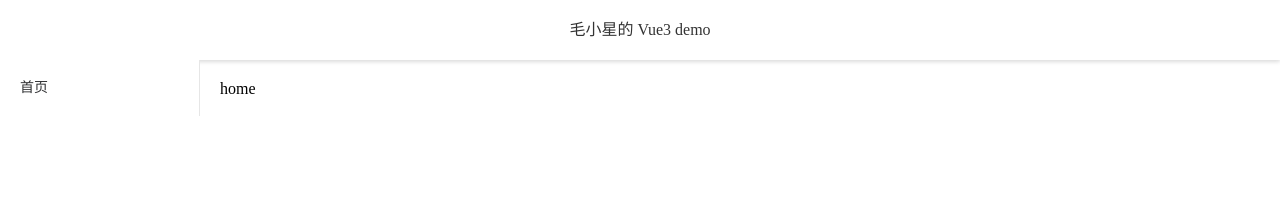
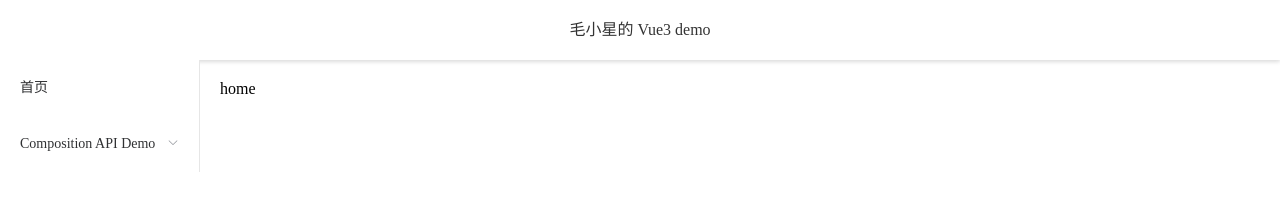
Before and after one commit to maoxiaoxing/vue3-study, a Vue app: page / in a window 1280 px wide. Shown: the top 222 px of the page. Built offline with nearby package versions, Linux system fonts and the light colour scheme.

Commit message:
增加demo

```diff
--- a/src/components/Menu/SubMenu.vue
+++ b/src/components/Menu/SubMenu.vue
@@ -1,9 +1,9 @@
 <template>
   <div>
     <el-submenu
-      :title="menu.title"
       :index="menu.name"
     >
+      <template #title>{{ menu.title }}</template>
       <template
         v-for="subItem in menu.children"
       >
--- /dev/null
+++ b/src/pages/compositionAPIDemo/setup.vue
@@ -0,0 +1,17 @@
+<template>
+  <div>
+    setup
+  </div>
+</template>
+
+<script>
+export default {
+  setup() {
+
+  }
+}
+</script>
+
+<style scoped>
+
+</style>
--- a/src/router/index.js
+++ b/src/router/index.js
@@ -1,12 +1,26 @@
 import { createRouter, createWebHashHistory } from 'vue-router'
 import Home from '../pages/home/home.vue'
+import Setup from '@/pages/compositionAPIDemo/setup.vue'
 
 export const routes = [
   {
     path: '/',
     name: 'Home',
     title: '首页',
-    component: Home
+    component: Home,
+  },
+  {
+    path: '/',
+    name: 'CompositionAPIDemo',
+    title: 'Composition API Demo',
+    children: [
+      {
+        path: '/',
+        name: 'Setup',
+        title: 'Setup',
+        component: Setup,
+      },
+    ]
   },
 ]
 
```
